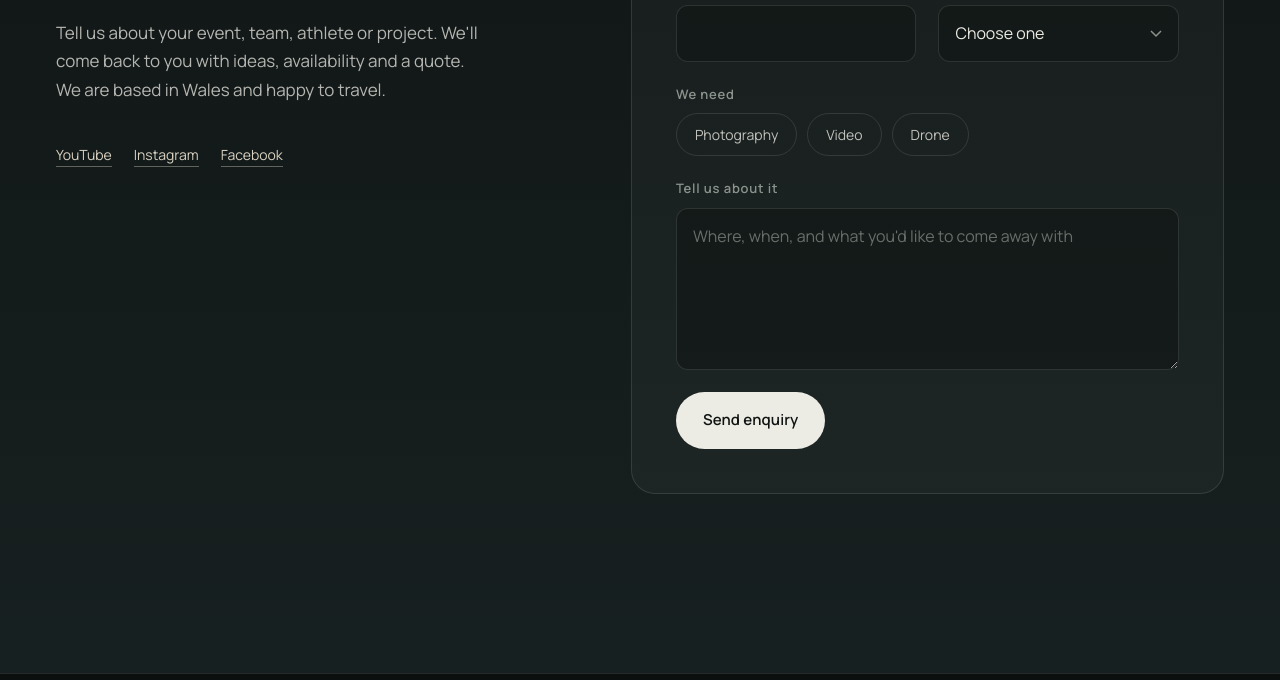
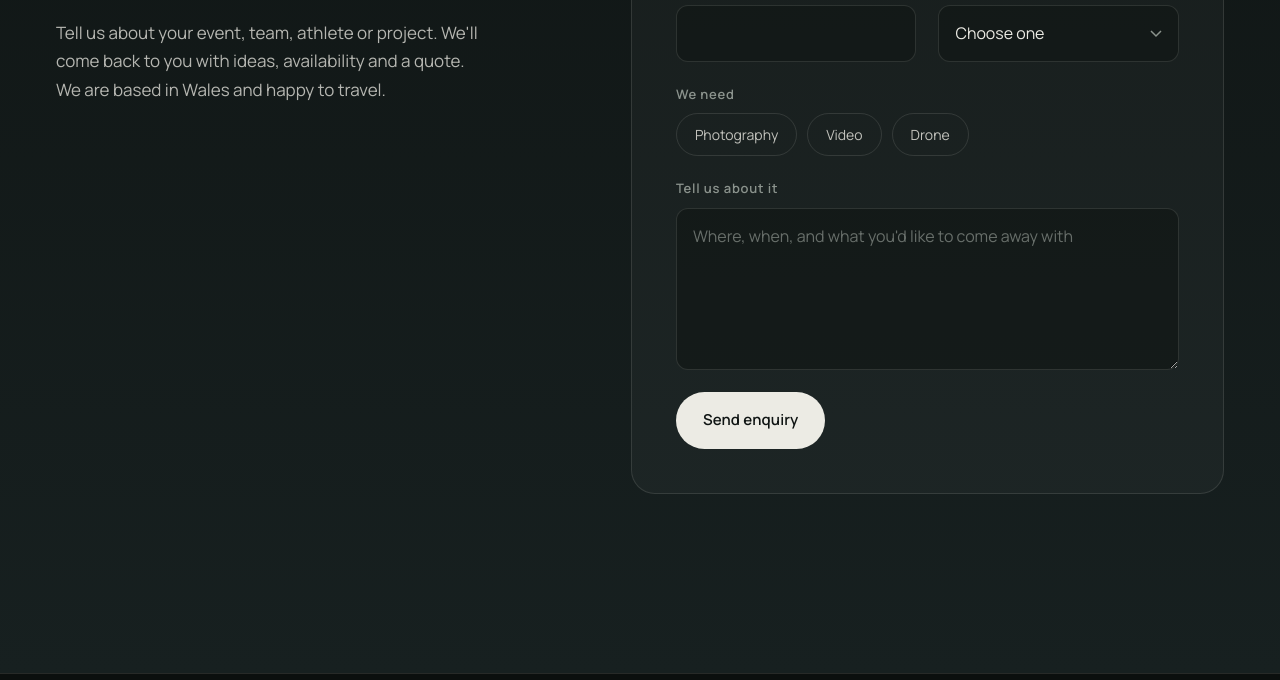
Before and after one commit to andykettlewell94-cell/PistyllProductions, a plain HTML site: page index.html in a window 1280 px wide. Shown: the part 8760-9440 px from the top of the page. Drawn offline with Linux system fonts and the light colour scheme.

Commit message:
Remove social links from contact section
Co-Authored-By: Claude Opus 5.5 <noreply@anthropic.com>

```diff
--- a/css/style.css
+++ b/css/style.css
@@ -328,9 +328,6 @@ button { font: inherit; }
 .contact__inner { display: grid; grid-template-columns: 0.9fr 1.1fr; gap: clamp(48px, 7vw, 110px); align-items: start; }
 .contact__intro { position: sticky; top: 120px; }
 .contact__intro > p:not(.eyebrow) { margin: 28px 0 0; color: color-mix(in srgb, var(--foam) 75%, transparent); max-width: 42ch; }
-.contact__social { list-style: none; padding: 0; margin: 36px 0 0; display: flex; gap: 22px; flex-wrap: wrap; }
-.contact__social a { text-decoration: none; font-size: 14px; color: var(--sand); border-bottom: 1px solid color-mix(in srgb, var(--sand) 40%, transparent); padding-bottom: 2px; }
-.contact__social a:hover { border-bottom-color: var(--sand); }
 
 .form {
   display: grid; gap: 22px;
--- a/index.html
+++ b/index.html
@@ -243,11 +243,6 @@
           <p class="eyebrow" data-reveal>Contact</p>
           <h2 class="section__title" data-reveal>Got somewhere<br><em>hard to reach?</em></h2>
           <p data-reveal>Tell us about your event, team, athlete or project. We'll come back to you with ideas, availability and a quote. We are based in Wales and happy to travel.</p>
-          <ul class="contact__social" data-reveal>
-            <li><a href="https://www.youtube.com/@pistyllproductions" target="_blank" rel="noopener">YouTube</a></li>
-            <li><a href="https://www.instagram.com/pistyllproductions" target="_blank" rel="noopener">Instagram</a></li>
-            <li><a href="https://www.facebook.com/pistyllproductions" target="_blank" rel="noopener">Facebook</a></li>
-          </ul>
         </div>
 
         <!-- Enquiries are sent by Formspree to the account owner's email -->
```
